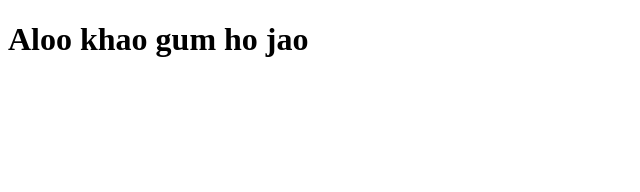
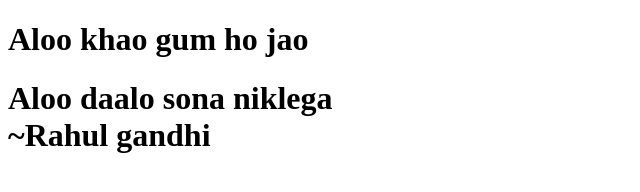
Before and after one commit to God0Leonard/DemoRepo, a plain HTML site: page index.html in a window 1280 px wide. Shown: the whole page, without its empty margins (0-640 px from the left). Drawn offline with Linux system fonts and the light colour scheme.

Commit message:
My portfolio

```diff
--- a/index.html
+++ b/index.html
@@ -8,5 +8,6 @@
 </head>
 <body>
     <h1>Aloo khao gum ho jao</h1>
+    <h1>Aloo daalo sona niklega <br>~Rahul gandhi</h1>
 </body>
 </html>
```
